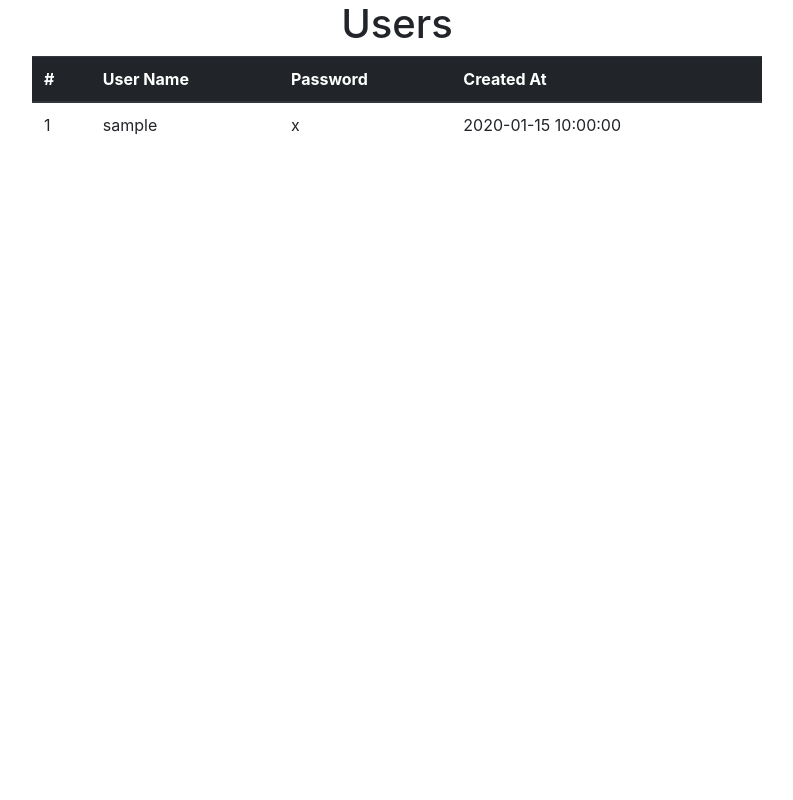
After one commit to satya-rayi/WP-2020_Project1, a Flask app: page /admin in a window 1280 px wide. The commit adds this page. Shown: the whole page, without its empty margins (243-1036 px from the left). Run offline with Flask 2, Linux system fonts and the light colour scheme; tables that the repository leaves empty hold one stand-in row (values such as "Sample post"); some libraries are stand-ins or nearby versions.

Commit message:
Day 3 registration with db connection

```diff
--- a/application.py
+++ b/application.py
@@ -4,6 +4,7 @@ from flask import Flask, session, redirect, url_for, request, render_template
 from flask_session import Session
 from sqlalchemy import create_engine
 from sqlalchemy.orm import scoped_session, sessionmaker
+from database_setup import User
 
 app = Flask(__name__)
 
@@ -27,11 +28,20 @@ db = scoped_session(sessionmaker(bind=engine))
 def index():
     return "Project 1: TODO"
 
+@app.route("/admin")
+def admin():
+    users = db.query(User).all()
+    return render_template('users.html',users=users)
+
 @app.route('/register', methods=['GET', 'POST'])
 def register():
     if request.method == 'POST':
-         username = request.form['username']
-         password = request.form["password"]
-         return render_template('welcome.html',username=username)
+        import time
+        username = request.form['username']
+        password = request.form["password"]
+        user = User(username=username, password=password, created_at=time.strftime('%Y-%m-%d %H:%M:%S'))
+        db.add(user)
+        db.commit()
+        return render_template('welcome.html',username=username)
     else:
         return render_template('register.html')
--- /dev/null
+++ b/templates/users.html
@@ -0,0 +1,33 @@
+<html>
+    <head>
+        <link href="//maxcdn.bootstrapcdn.com/bootstrap/4.0.0/css/bootstrap.min.css" rel="stylesheet" id="bootstrap-css">
+        <script src="//maxcdn.bootstrapcdn.com/bootstrap/4.0.0/js/bootstrap.min.js"></script>
+        <script src="//cdnjs.cloudflare.com/ajax/libs/jquery/3.2.1/jquery.min.js"></script>
+     </head>
+<body>
+    <h1 style="text-align: center;">Users</h1>
+    <div class="container">
+    <div class="row">
+    <div class="col-12 col-md-8  offset-md-2">
+        <table class="table">
+            <thead class="thead-dark">
+                <tr>
+                    <th scope="col">#</th>
+                    <th scope="col">User Name</th>
+                    <th scope="col">Password</th>
+                    <th scope="col">Created At</th>
+                </tr>
+            </thead>
+            <tbody>
+                {% for user in users %}
+                <tr>
+                <td>{{user.id}}</td><td>{{user.username}}</td><td>{{user.password}}</td><td>{{user.created_at}}</td>
+                </tr>
+                {% endfor %}
+            </tbody>
+        </table>
+    </div>
+    </div>
+    </div>
+</body>
+</html>
--- a/templates/welcome.html
+++ b/templates/welcome.html
@@ -18,7 +18,7 @@
 
           <!-- Login Form -->
           <div style="margin:5%;">
-            Welcome : {{username}}
+            Welcome : {{username}}, You are successfully Registered
           </div>
           <div><a href="register">Register</a></div>
 
```
Also changed, not shown: database_setup.py (added, +36 -0 lines).
